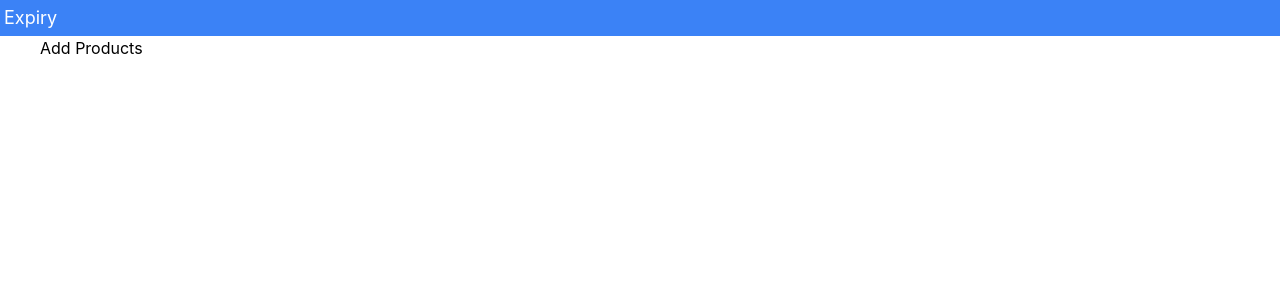
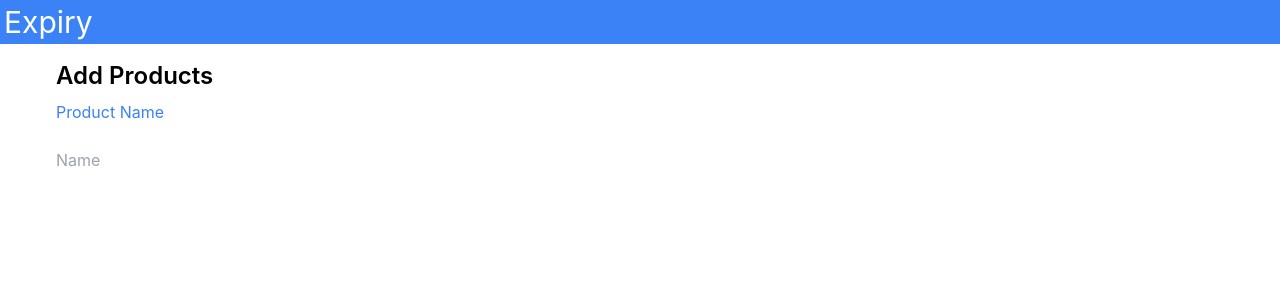
Before and after one commit to serverguyken/expiry, a Next.js app: page /product/create in a window 1280 px wide. Shown: the top 300 px of the page. Built offline with nearby package versions, Linux system fonts and the light colour scheme; no server answers; sample sign-in values are in the browser's storage.

Commit message:
working on adding expiry product

```diff
--- a/pages/product/create.tsx
+++ b/pages/product/create.tsx
@@ -1,7 +1,15 @@
 import Head from "next/head";
+import { useState } from "react";
 import CheckAuth from "../../auth/CheckAuth";
+import { generateProdID } from "../../utils";
 
 const CreateProduct = () => {
+    const [productId, setProductID] = useState(generateProdID())
+    const [productName, setProductName] = useState("")
+    const [expiresMonth, setExpiresMonth] = useState("Jan")
+    const [expiresDay, setExpiresDay] = useState("01")
+    const [expiresYear, setExpiresYear] = useState("2022")
+
     return (<CheckAuth>
         <div>
             <Head>
@@ -11,10 +19,17 @@ const CreateProduct = () => {
             </Head>
             <main className="main_comp">
                 <div className="logo">
-                    <h1 className='bg-blue-500 p-1 text-lg text-white'>Expiry</h1>
-                    <div className="container max-w-[1200px] m-auto">
-                        <div className="products-add">
-                            <h1>Add Products</h1>
+                    <h1 className='bg-blue-500 p-1 text-3xl text-white'>Expiry</h1>
+                    <div className="main_container max-w-[1200px] m-auto">
+                        <div className="products-add mt-4">
+                            <h1 className="text-2xl font-semibold">Add Products</h1>
+                            <div className="product_add-name mt-2">
+                                <label htmlFor="product_name" className="block text-blue-500">Product Name</label>
+                                <input type="text" id="product_name" className="" />
+                            </div>
+                            <div className="product_add-name">
+                                <input type="text" placeholder="Name" />
+                            </div>
                         </div>
                     </div>
                 </div>
--- a/utils/index.ts
+++ b/utils/index.ts
@@ -1,3 +1,4 @@
+import { v4 as UUIDV4 } from 'uuid'
 export const setClass = (...args: any[]) => {
  return args.join(" ")
 }
@@ -57,3 +58,10 @@ export function validate(type: string, value: string): {
             }
     }
 }
+
+
+
+
+export const generateProdID = () => {
+    return UUIDV4().substring(0,5)
+}
```
